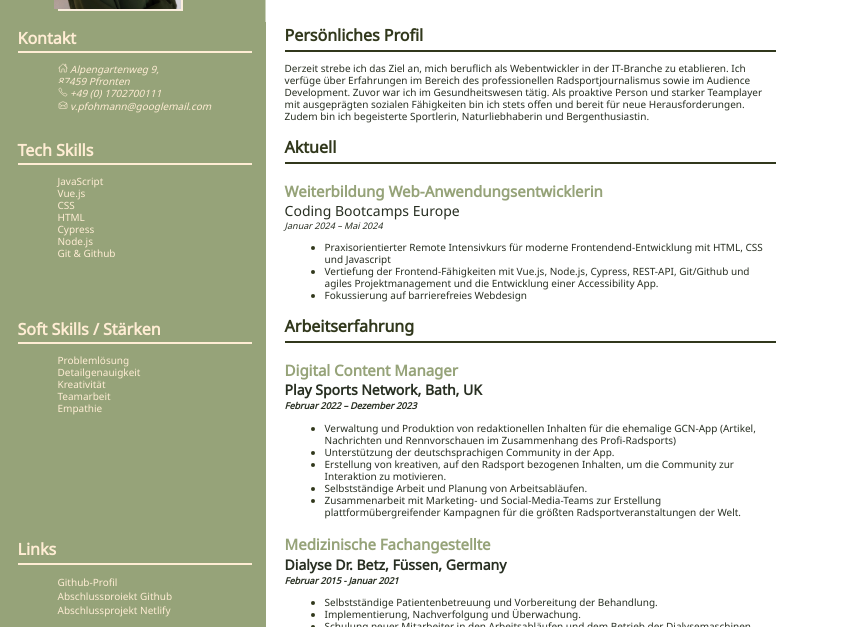
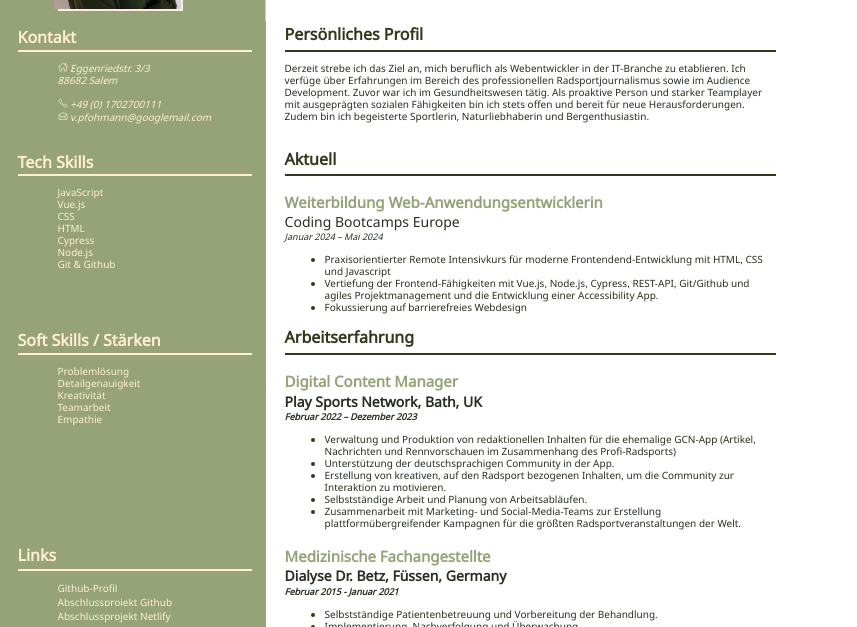
Before and after one commit to alpenkind/CV-German, a plain HTML site: page index.html in a window 1280 px wide. Shown: the part 173-800 px from the top of the page, without its empty margins (0-857 px from the left). Drawn offline with nearby package versions, Linux system fonts and the light colour scheme.

Commit message:
feat: address change

```diff
--- a/index.html
+++ b/index.html
@@ -32,7 +32,7 @@
         <hr class="line-sidebar">
         <address>
             <ul class="sidebar-list">
-                <li><ion-icon name="home-outline"></ion-icon> Alpengartenweg 9, <br>87459 Pfronten </li>
+                <li><ion-icon name="home-outline"></ion-icon> Eggenriedstr. 3/3 <br>88682 Salem</li> <br>
                 <li class="address-element"><a class="link" href="tel:+49 170 27 00 111"><span class="first"><ion-icon
                                 name="call-outline"></ion-icon></span></a> +49 (0)
                     1702700111
```
